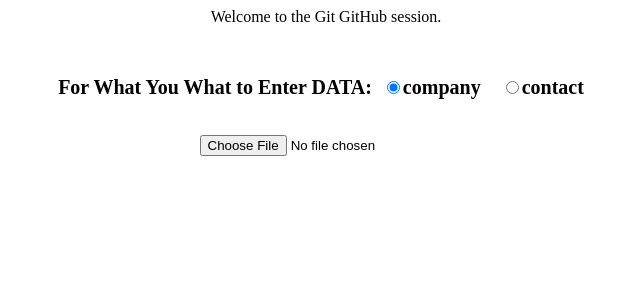
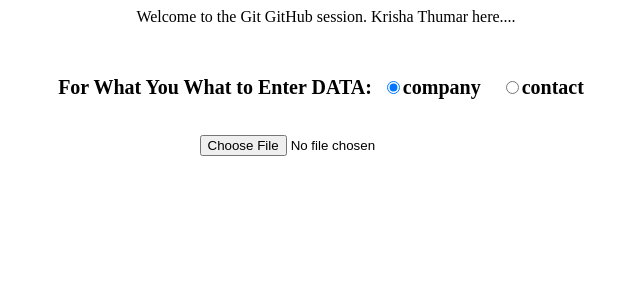
Before and after one commit to thumarkrisha/ShipmentPlacement, a React (Create React App) app in the folder shipmnt-app/: page / in a window 1280 px wide. Shown: the top 300 px of the page, without its empty margins (314-954 px from the left). Built offline with nearby package versions, Linux system fonts and the light colour scheme.

Commit message:
name added

```diff
--- a/shipmnt-app/src/App.js
+++ b/shipmnt-app/src/App.js
@@ -6,6 +6,7 @@
   return (
     <div className="App">
       Welcome to the Git GitHub session.
+          Krisha Thumar here....
       <InpuFile/>
     </div>
   );
```
